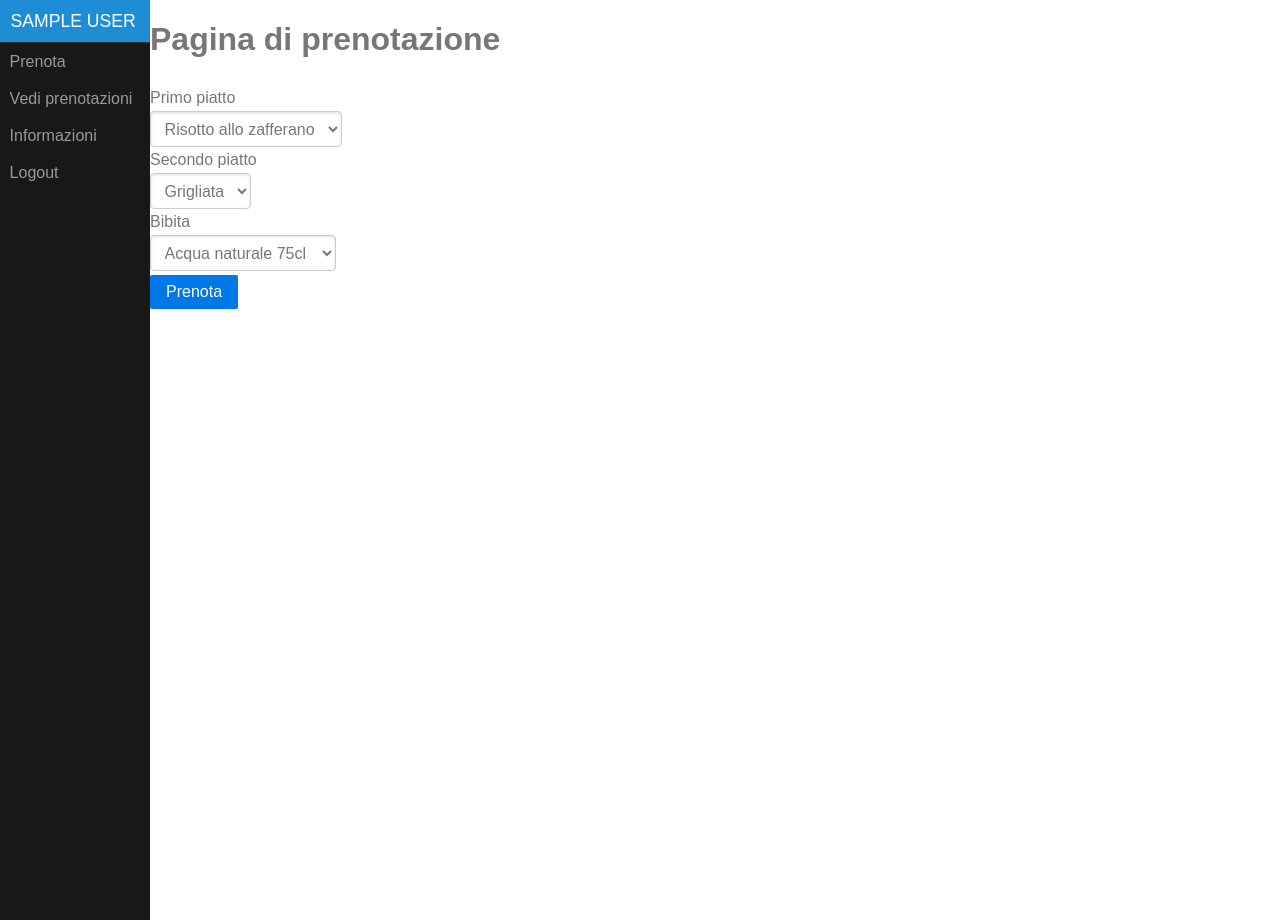
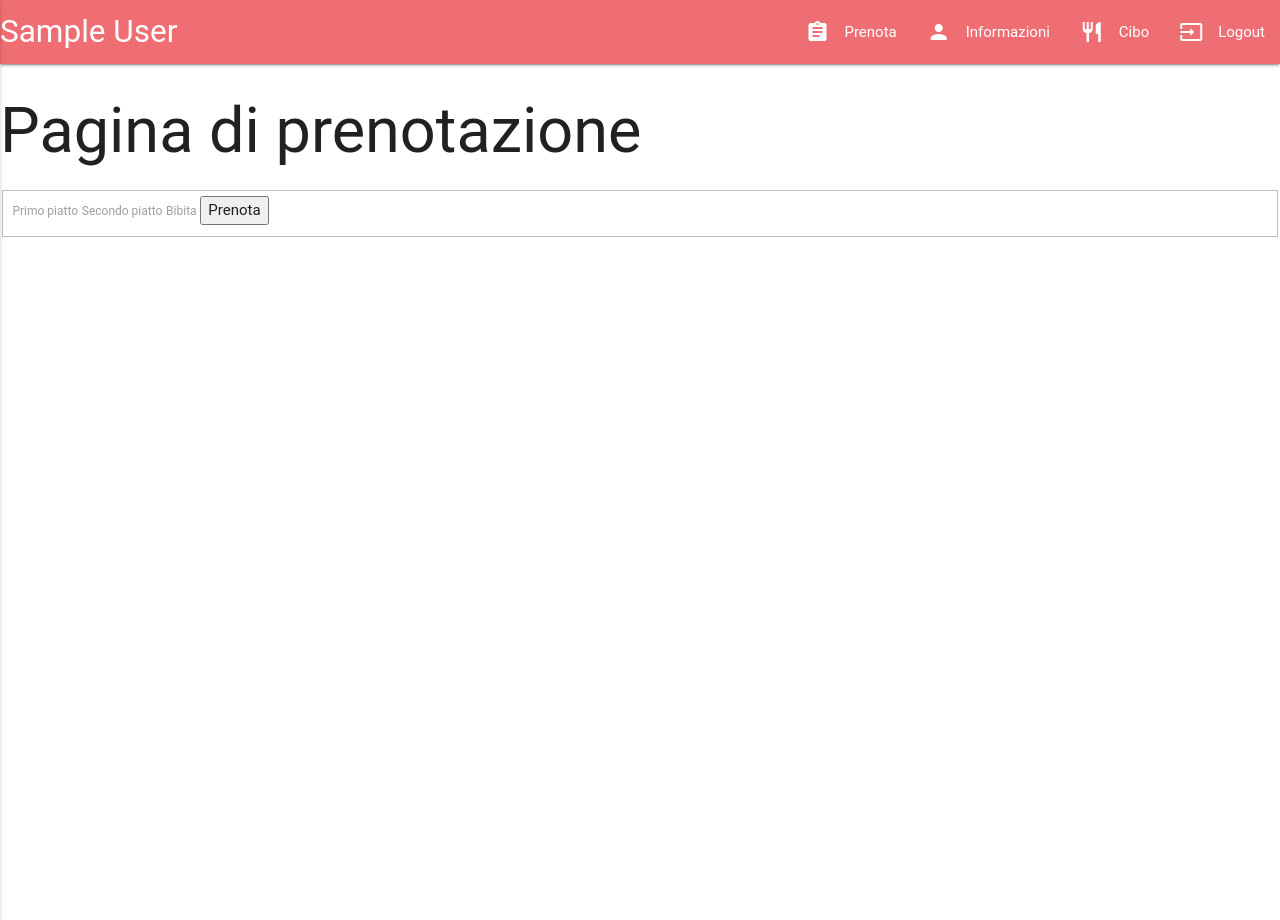
Before and after one commit to AurelioPennacchio/Tesina, a PHP site: page /user/home in a window 1280 px wide. Run offline with PHP 8.4, Linux system fonts and the light colour scheme; the visitor is signed in with stand-in values (Sample User, id 1); data comes from the database, SQL or seed files in the repository; some libraries are stand-ins or nearby versions; some web fonts are replaced.

Commit message:
Apportate delle modifiche

```diff
--- a/application/view/user/home.php
+++ b/application/view/user/home.php
@@ -33,7 +33,5 @@
 					</form>
 				</div>
 			</div>
-		</div>
 	</body>
-	<script type="text/javascript" src="<?php echo URL; ?>js/ui.js"></script>
 </html>
--- a/application/view/user/informazioni.php
+++ b/application/view/user/informazioni.php
@@ -1,6 +1,3 @@
-
-			<br>
-			<br>
 			<div>
 				<h1>Ecco tutte le informazioni</h1>
 				<p>Nome: <?php echo $informazioni->nome; ?></p>
@@ -8,7 +5,5 @@
 				<p>Email: <?php echo $informazioni->email; ?></p>
 				<p>Data di nascita: <?php echo $informazioni->data_nascita; ?></p>
 			</div>
-		</div>
 	</body>
-	<script type="text/javascript" src="<?php echo URL; ?>js/ui.js"></script>
 </html>
--- a/application/view/user/menu.php
+++ b/application/view/user/menu.php
@@ -1,29 +1,35 @@
-<!doctype html>
-<html lang="en">
+<!DOCTYPE html>
+<html>
 <head>
-    <meta charset="utf-8">
-    <meta name="viewport" content="width=device-width, initial-scale=1.0">
-    <title><?php echo $title; ?></title>
+    <title>Admin Menu</title>
+    <link rel="stylesheet" href="<?php echo URL; ?>css/materialize.css">
     <script type="text/javascript" src="<?php echo URL; ?>js/jquery.js"></script>
-	<link rel="stylesheet" href="<?php echo URL; ?>css/pure-min.css">
-	<link rel="stylesheet" href="<?php echo URL; ?>css/style.css">
-	<link rel="stylesheet" href="<?php echo URL; ?>css/grids-responsive-min.css">
-	<link rel="stylesheet" href="<?php echo URL; ?>css/font-awesome/css/font-awesome.min.css" type="text/css">
-	<link rel="stylesheet" href="<?php echo URL; ?>css/side-menu.css">
+    <script type="text/javascript" src="<?php echo URL; ?>js/materialize.js"></script>
+    <link href="https://fonts.googleapis.com/icon?family=Material+Icons" rel="stylesheet">
+    <meta name="viewport" content="width=device-width, initial-scale=1.0"/>
 </head>
 <body>
-<div id="layout">
-    <a href="#menu" id="menuLink" class="menu-link">
-        <span></span>
-    </a>
-    <div id="menu">
-        <div class="pure-menu">
-            <a class="pure-menu-heading" href="#"> <?php echo $_SESSION['nome']; ?> </a>
-            <ul class="pure-menu-list">
-                <li class="pure-menu-item"><a href="<?php echo URL; ?>user/home" class="pure-menu-link">Prenota</a></li>
-                <li class="pure-menu-item"><a href="<?php echo URL; ?>user/vediPrenotazioni" class="pure-menu-link">Vedi prenotazioni</a></li>
-                <li class="pure-menu-item"><a href="<?php echo URL; ?>user/vediInformazioni" class="pure-menu-link">Informazioni</a></li>
-                <li class="pure-menu-item"><a href="<?php echo URL; ?>user/logout" class="pure-menu-link">Logout</a></li>
-            </ul>
-        </div>
+    <div>
+        <nav>
+            <div class="nav-wrapper">
+                <a href="#!" class="brand-logo"><?php echo $_SESSION['nome']; ?></a>
+                <a href="#" data-activates="mobile-demo" class="button-collapse"><i class="material-icons">menu</i></a>
+                <ul class="right hide-on-med-and-down">
+                    <li><a href="<?php echo URL; ?>user/home"><i class="material-icons left">assignment</i>Prenota</a></li>
+                    <li><a href="<?php echo URL; ?>user/vediInformazioni"><i class="material-icons left">person</i>Informazioni
+                    </a></li>
+                    <li><a href="<?php echo URL; ?>user/vediPrenotazioni"><i class="material-icons left">restaurant</i>Cibo</a></li>
+                    <li><a href="<?php echo URL; ?>user/logout"><i class="material-icons left">input</i>Logout</a></li>
+                </ul>
+                <ul class="side-nav" id="mobile-demo">
+                    <li><a href="<?php echo URL; ?>user/home"><i class="material-icons left">assignment</i>Prenota</a></li>
+                    <li><a href="<?php echo URL; ?>user/vediInformazioni"><i class="material-icons left">person</i>Informazioni</a></li>
+                    <li><a href="<?php echo URL; ?>user/vediPrenotazioni"><i class="material-icons left">restaurant</i>Cibo</a></li>
+                    <li><a href="<?php echo URL; ?>user/logout"><i class="material-icons left">input</i>Logout</a></li>
+                </ul>
+            </div>
+        </nav>
     </div>
+    <script type="text/javascript">
+        $(".button-collapse").sideNav();
+    </script>
--- a/application/view/user/prenotazioni.php
+++ b/application/view/user/prenotazioni.php
@@ -1,6 +1,4 @@
 
 			<h1>Ecco tutte le prenotazioni</h1>
-		</div>
 	</body>
-	<script type="text/javascript" src="<?php echo URL; ?>js/ui.js"></script>
 </html>
```
Also changed, not shown: application/view/admin/menu.php (+4 -4 lines), application/view/user/login.php (+7 -3 lines).
